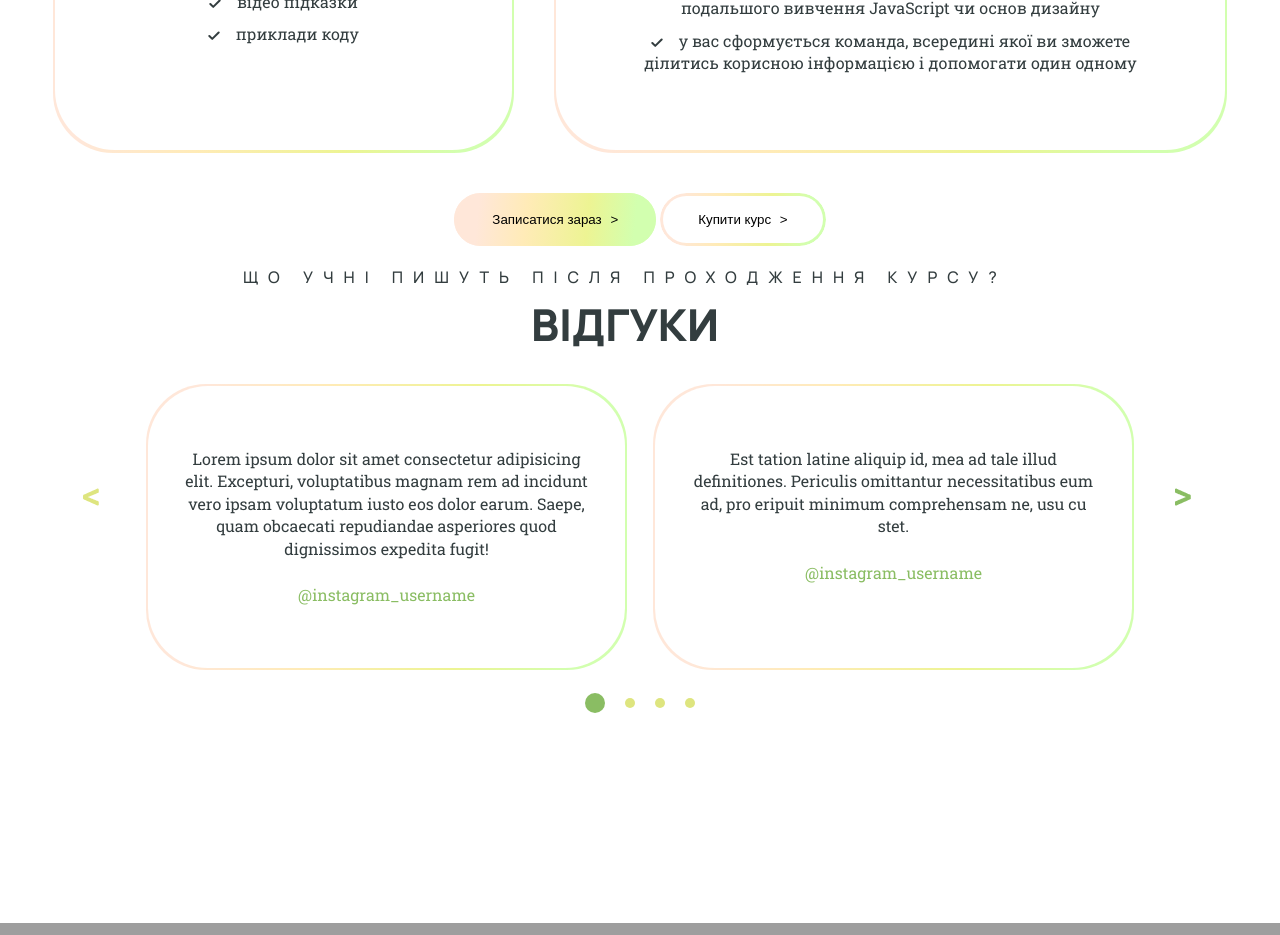
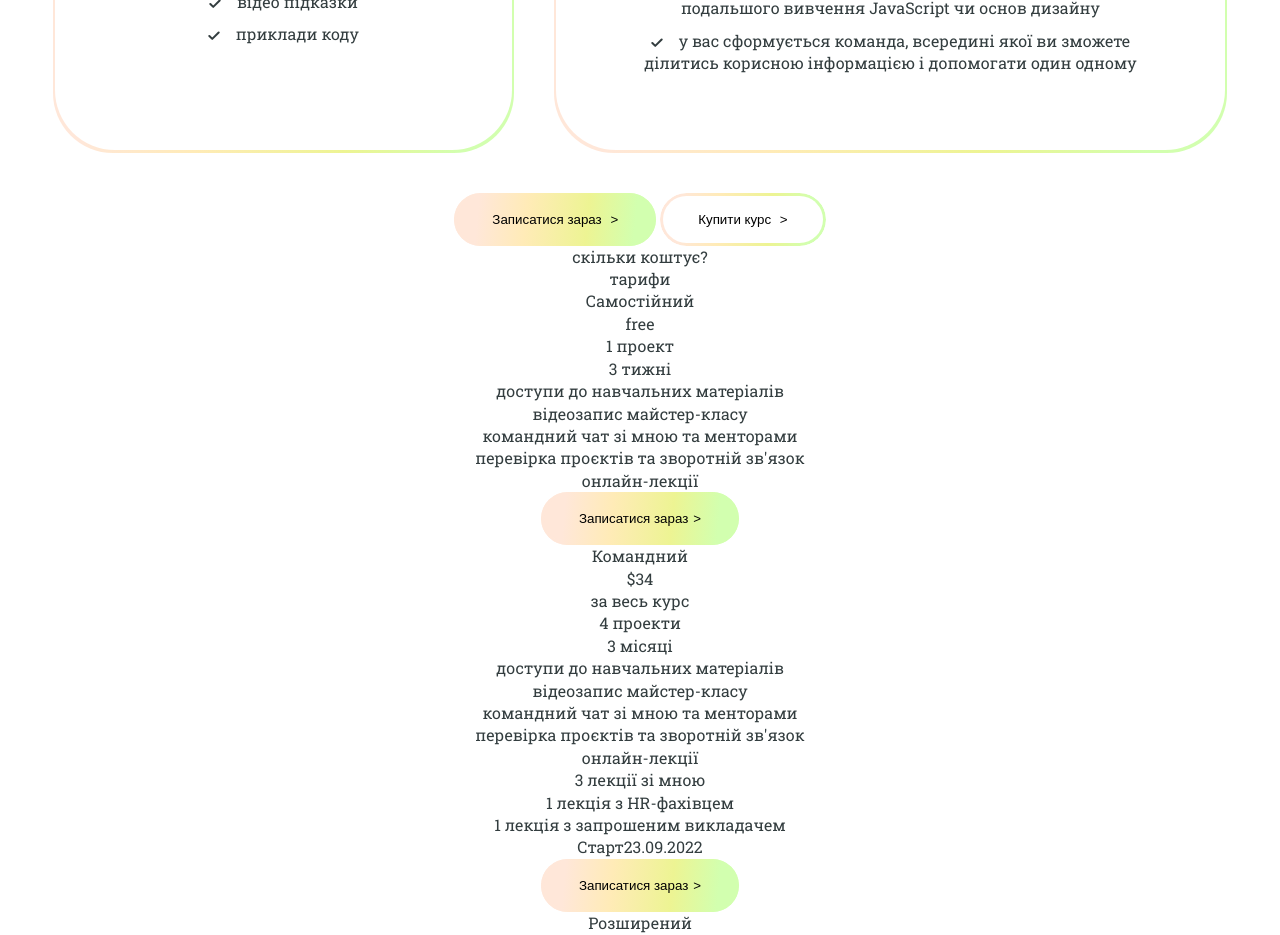
Before and after one commit to estellabuka/drawitnow, a PHP site: page / in a window 1280 px wide. Shown: the part 4118-5053 px from the top of the page. Run offline with PHP 8.4, Linux system fonts and the light colour scheme; grey boxes are pictures that could not be loaded.

Commit message:
Ready section tariffs

```diff
--- a/uaPage.html
+++ b/uaPage.html
@@ -210,7 +210,125 @@
                 </div>
             </section>
             <!-- 'Tariffs' section -->
-            <section class="tariffs"></section>
+            <section class="tariffs">
+                <div class="container">
+                  <p class="tariffs__sub-heading">cкільки коштує?</p>
+                  <p class="tariffs__heading">тарифи</p>
+                  <div class="tariffs__card">
+                    <!-- First card item -->
+                    <div class="card-item">
+                      <div class="card-border">
+                        <div class="card-top first-card">
+                          <p class="card-name">Самостійний</p>
+                          <div class="card-price">
+                            <p class="price-main">free</p>
+                          </div>
+                        </div>
+                      </div>
+                      <div class="card-main">
+                        <ul class="card-list">
+                          <li class="card__list-item">1 проект</li>
+                          <li class="card__list-item">3 тижні</li>
+                          <li class="card__list-item">
+                            доступи до навчальних матеріалів
+                          </li>
+                          <li class="card__list-item">відеозапис майстер-класу</li>
+                          <div class="decline-item">
+                            <li class="card__list-item">
+                              командний чат зі мною та менторами
+                            </li>
+                            <li class="card__list-item">
+                              перевірка проєктів та зворотній зв'язок
+                            </li>
+                            <li class="card__list-item">онлайн-лекції</li>
+                          </div>
+                        </ul>
+                        <button class="button prime-btn btn-tariff">Записатися зараз</button>
+                      </div>
+                    </div>
+                    <!-- Second card item -->
+                    <div class="card-item">
+                      <div class="card-border">
+                        <div class="card-top second-card">
+                          <p class="card-name">Командний</p>
+                          <div class="card-price">
+                            <p class="price-main-second">$34</p>
+                          </div>
+                          <p class="sub-price">за весь курс</p>
+                        </div>
+                      </div>
+                      <div class="card-main">
+                        <ul class="card-list">
+                          <li class="card__list-item">4 проекти</li>
+                          <li class="card__list-item">3 місяці</li>
+                          <li class="card__list-item">
+                            доступи до навчальних матеріалів
+                          </li>
+                          <li class="card__list-item">відеозапис майстер-класу</li>
+                          <li class="card__list-item">
+                            командний чат зі мною та менторами
+                          </li>
+                          <li class="card__list-item">
+                            перевірка проєктів та зворотній зв'язок
+                          </li>
+                          <li class="card__list-item">
+                            онлайн-лекції
+                            <ul class="inside-list">
+                              <li>3 лекції зі мною</li>
+                              <li>1 лекція з HR-фахівцем</li>
+                              <li>1 лекція з запрошеним викладачем</li>
+                            </ul>
+                          </li>
+                        </ul>
+                        <div class="card-bottom">
+                          <p class="card-daystart">Cтарт<span>23.09.2022</span></p>
+                          <button class="button prime-btn btn-tariff">Записатися зараз</button>
+                        </div>
+                      </div>
+                    </div>
+                    <!-- Third card item -->
+                    <div class="card-item">
+                      <div class="card-border">
+                        <div class="card-top third-card">
+                          <p class="card-name">Розширений</p>
+                          <div class="card-price">
+                            <p class="price-main-third">$300</p>
+                          </div>
+                          <p class="sub-price">за весь курс</p>
+                        </div>
+                      </div>
+                      <div class="card-main">
+                        <ul class="card-list">
+                          <li class="card__list-item">4 проекти</li>
+                          <li class="card__list-item">3 місяці</li>
+                          <li class="card__list-item">
+                            доступи до навчальних матеріалів
+                          </li>
+                          <li class="card__list-item">відеозапис майстер-класу</li>
+                          <li class="card__list-item">
+                            командний чат зі мною та менторами
+                          </li>
+                          <li class="card__list-item">
+                            перевірка проєктів та зворотній зв'язок
+                          </li>
+                          <li class="card__list-item">
+                            онлайн-лекції щотижня
+                            <ul class="inside-list">
+                              <li>3 лекції зі мною</li>
+                              <li>1 лекція з HR-фахівцем</li>
+                              <li>1 лекція з запрошеним викладачем</li>
+                            </ul>
+                          </li>
+                        </ul>
+                        <div class="card-bottom">
+                          <p class="card-daystart">Cтарт<span>23.09.2022</span></p>
+                          <button class="button prime-btn btn-tariff">Записатися зараз</button>
+                        </div>
+                      </div>
+                    </div>
+                  </div>
+                </div>
+              </section>
             <!-- 'Start this path' section -->
             <section class="start-path"></section>
             <!-- Feedbacks section -->
```
Also changed, not shown: css/style_tariffs.css (+101 -115 lines).
